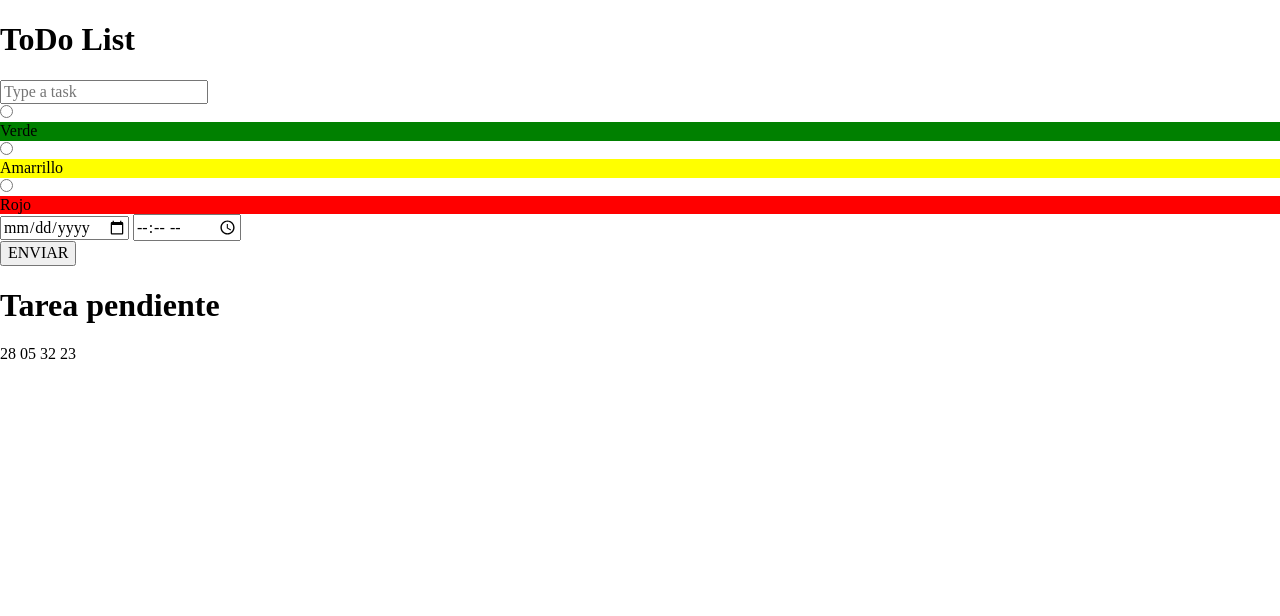
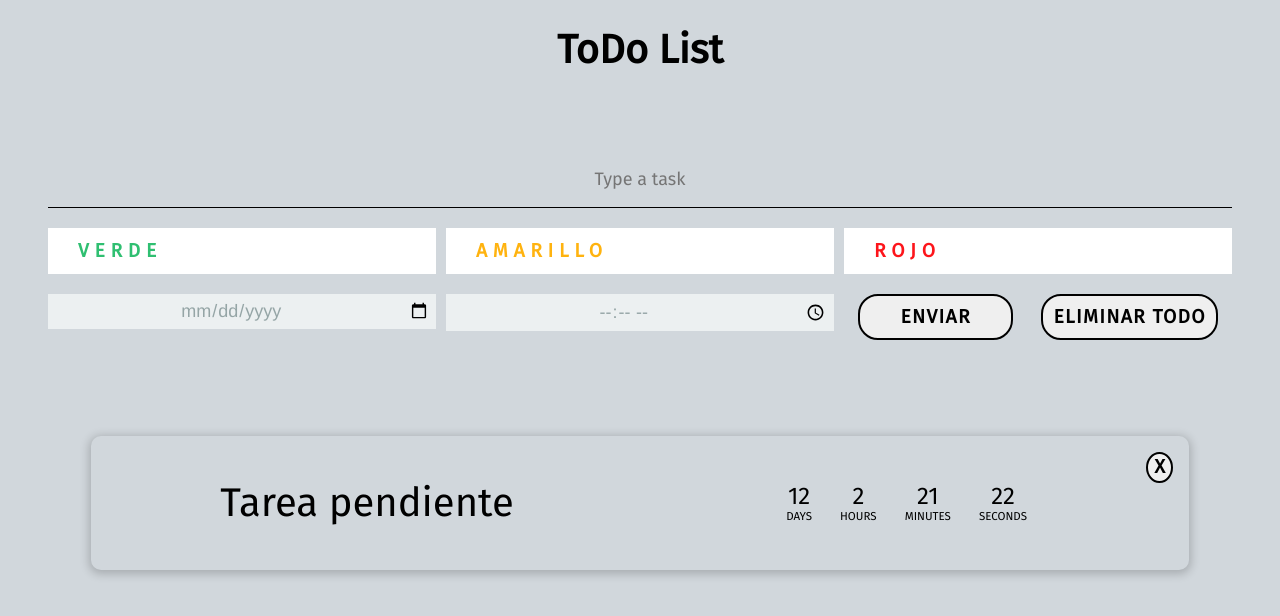
Before and after one commit to RafaelRamosR/todo-list, a plain HTML site: page index.html in a window 1280 px wide. Drawn offline with Linux system fonts and the light colour scheme.

Commit message:
Estilos CSS

```diff
--- a/index.html
+++ b/index.html
@@ -6,7 +6,8 @@
   <meta name="viewport" content="width=device-width, initial-scale=1.0">
   <meta http-equiv="X-UA-Compatible" content="ie=edge">
   <link rel="stylesheet" href="./public/css/normalize.css">
-  <!-- <link rel="stylesheet" href="./public/css/styles.css"> -->
+  <link rel="stylesheet" href="./public/css/styles.css">
+  <link href="https://fonts.googleapis.com/css?family=Fira+Sans" rel="stylesheet">
   <title>ToDo List - Dorian Desings</title>
 </head>
 
@@ -14,54 +15,59 @@
   <div class="container">
     <h1>ToDo List</h1>
     <article class="row">
-      <form id="form" autocomplete="off">
+      <form class="form-main" id="form" autocomplete="off">
         <div class="form-group">
           <label for="typeTask">
             <input type="text" class="form-group-input" name="typeTask" placeholder="Type a task">
           </label>
         </div>
-        <div class="form-group">
-          <input class="form-group-radio" type="radio" name="radioColor" value="#008000">
-          <label class="form-group-label" for="radioColor">
-            <div style="background-color: green;">Verde</div>
-          </label>
+
+        <div class="form-group-radio">
+          <input id="radioColor1" type="radio" name="radioColor" value="green">
+          <label for="radioColor1">VERDE</label>
         </div>
-        <div class="form-group">
-          <input class="form-group-radio" type="radio" name="radioColor" value="#ffff00">
-          <label class="form-group-label" for="radioColor">
-            <div style="background-color: yellow;">Amarrillo</div>
-          </label>
+        <div class="form-group-radio">
+          <input id="radioColor2" type="radio" name="radioColor" value="yellow">
+          <label for="radioColor2">AMARILLO</label>
         </div>
-        <div class="form-group">
-          <input class="form-group-radio" type="radio" name="radioColor" value="#ff0000">
-          <label class="form-group-label" for="radioColor">
-            <div style="background-color: red;">Rojo</div>
-          </label>
+        <div class="form-group-radio">
+          <input id="radioColor3" type="radio" name="radioColor" value="red">
+          <label for="radioColor3">ROJO</label>
         </div>
-        <div class="form-group">
+
+        <div class="form-group-date">
           <input type="date" name="inputDate">
+        </div>
+        <div class="form-group-date">
           <input type="time" name="inputTime">
         </div>
-        <div class="form-group">
-          <input type="submit" class="btn-submit" value="ENVIAR">
+
+        <div class="form-group-btn">
+          <input type="submit" class="btn" value="ENVIAR">
+          <input type="button" class="btn" value="ELIMINAR TODO">
         </div>
       </form>
     </article>
+
     <article class="row viewTask">
       <div class="task">
         <div class="task-title">
           <h1>Tarea pendiente</h1>
         </div>
         <div class="task-date">
-          <span class="task-date-item" id="day">28</span>
-          <span class="task-date-item" id="hour">05</span>
-          <span class="task-date-item" id="minute">32</span>
-          <span class="task-date-item" id="second">23</span>
+          <ul>
+            <li><span id="days">12</span>days</li>
+            <li><span id="hours">2</span>Hours</li>
+            <li><span id="minutes">21</span>Minutes</li>
+            <li><span id="seconds">22</span>Seconds</li>
+          </ul>
         </div>
+        <input type="button" class="btn-delete" data-key="prueba" value="X">
       </div>
     </article>
   </div>
   <script src="./public/js/validate.js"></script>
   <script src="./public/js/scripts.js"></script>
 </body>
+
 </html>
--- a/public/css/styles.css
+++ b/public/css/styles.css
@@ -1,11 +1,12 @@
 :root {
-    --blck: #191f29;
-    --gry: #909397;
-    --wht: white;
-    --wht2: #aaaaaa;
-    --green: #00db25;
-    --yellow: #b3db00;
-    --red: #db5800;
+  --green: #2FBF71;
+  --yellow: #ffb30f;
+  --red: #FD151B;
+}
+
+body {
+  background-color: #D1D7DC;
+  font-family: 'Fira Sans', sans-serif;
 }
 
 .green {
@@ -21,23 +22,218 @@
 }
 
 .container {
-    display: grid;
-    grid-template-columns: 240px 1fr;
-    height: 100vh;
+  display: grid;
+  grid-template-columns: 1fr;
 }
 
 .container h1 {
-  font-size: 1rem;
-  text-transform: uppercase;
-  padding-bottom: 1rem;
-  border-bottom: 1px dotted var(--gry);
+  text-align: center;
+  font-size: 2.5rem;
 }
 
 .row {
-    background: var(--blck);
-    padding: 1rem;
-    color: var(--wht2);
-    font-size: 14px;
+  padding: 3rem;
+  font-size: 1.2em;
+}
+
+/* Form styles */
+.form-main {
+  display: grid;
+  grid-template-columns: repeat(3, 1fr);
+  grid-gap: 10px;
+  grid-auto-rows: minmax(auto);
+}
+
+.form-group:first-child {
+  grid-column: 1 / 4;
+  grid-row: 1;
+}
+
+.form-group-input {
+  width: 100%;
+  background: transparent;
+  border: 0;
+  border-bottom: 1px solid;
+  padding: 1em 0 0.8em;
+  text-align: center;
+  font-size: 18px;
+  font-family: inherit;
+  font-weight: 300;
+  line-height: 1.5;
+  color: inherit;
+  outline: none;
+}
+
+.form-group-radio {
+  background-color: #fff;
+  border-color: var(--yellow);
+  display: block;
+  margin: 10px 0;
+  position: relative;
+  overflow: hidden;
+}
+
+.form-group-radio input {
+  width: 32px;
+  height: 32px;
+  z-index: 2;
+  position: absolute;
+  right: 30px;
+  top: 50%;
+  cursor: pointer;
+  visibility: hidden;
+}
+
+.form-group-radio label {
+  padding: 12px 30px;
+  width: 100%;
+  display: block;
+  text-align: left;
+  cursor: pointer;
+  position: relative;
+  z-index: 2;
+  overflow: hidden;
+  letter-spacing: .3em;
+  font-weight: 700;
+}
+
+.form-group-radio label[for="radioColor1"] {
+  color: var(--green);
+}
+.form-group-radio label[for="radioColor2"] {
+  color: var(--yellow);
+}
+.form-group-radio label[for="radioColor3"] {
+  color: var(--red);
+}
+
+.form-group-radio input:checked~label {
+  color: #fff;
+  transition: all 0.5s ease-out;
+}
+.form-group-radio :checked~label[for="radioColor1"] {
+  background-color: var(--green);
+}
+.form-group-radio :checked~label[for="radioColor2"] {
+  background-color: var(--yellow);
+}
+.form-group-radio :checked~label[for="radioColor3"] {
+  background-color: var(--red);
+}
+
+.form-group-btn {
+  display: flex;
+  flex-direction: row;
+  justify-content: space-around;
+}
+
+.form-group-date {
+  height: 32px;
+  color: #95a5a6;
+  margin-bottom: .4em;
+  font-family: "Helvetica", arial, sans-serif;
+
+}
+
+.form-group-date input {
+  width: 97%;
+  appearance: none;
+  font-size: 18px;
+  border: 1px solid #ecf0f1;
+  background-color: #ecf0f1;
+  padding: 5px;
+  margin-bottom: .5em;
+  display: inline-block;
+  visibility: visible;
+  color: #95a5a6;
+  box-shadow: none;
+  text-align:center;
+}
+
+.btn {
+  letter-spacing: .07em;
+  font-weight: 700;
+  min-width: 40%;
+  padding: 10px;
+  border-width: 2px;
+  border-style: solid;
+  border-radius: 20px / 20px;
+  outline: none;
+}
+
+.btn-delete {
+  height: 30%;
+  text-align: center;
+  font-weight: 700;
+  border-width: 2px;
+  border-style: solid;
+  border-radius: 100%;
+  cursor: pointer;
+}
+
+/* Task card */
+.viewTask {
+  display: flex;
+  flex-direction: column;
+  align-items: center;
+}
+
+.task {
+  width: 90%;
+  padding: 1rem;
+  margin-bottom: 1.5em;
+  border-radius: 10px;
+  box-shadow: 0 2px 10px 2px rgba(0, 0, 0, 0.2);
+  display: flex;
+  flex-direction: row;
+}
+
+.task-title {
+  width: 50%;
+  margin: auto;
+  text-align: center;
+}
+
+.task-title h1 {
+  font-weight: normal;
+}
+
+.task-date {
+  width: 50%;
+  margin: auto;
+  text-align: center;
+}
+
+.task-date li {
+  display: inline-block;
+  font-size: .6em;
+  list-style-type: none;
+  padding: 1em;
+  text-transform: uppercase;
+}
+
+.task-date span {
+  display: block;
+  font-size: 1.5rem;
+}
+
+.error-message {
+  color: var(--red);
+}
+
+/* Responsive */
+@media (max-width: 800px) {
+  .form-main {
     display: grid;
-    grid-auto-rows: 55px 1fr 30px;
+    grid-template-columns: 1fr;
+    grid-template-rows: auto 1fr auto;
+  }
+  .form-group:first-child {
+    grid-column: 1;
+    grid-row: 1;
+  }
+  .btn {
+    width: 100%;
+    margin: .3em;
+  }
 }
--- a/public/js/scripts.js
+++ b/public/js/scripts.js
@@ -42,12 +42,13 @@ divTask.addEventListener('click', (e) => {
 const insertData = (data) => {
   const contentTask = document.createElement("div")
   contentTask.classList.add("task")
+  contentTask.classList.add(`${data.color}`)
   contentTask.innerHTML = `
-    <div class="task-title" style="background-color:${data.color}">
+    <div class="task-title">
       <h1>${data.task}</h1>
     </div>
-    <div class="task-date" style="background-color:${data.newColor}">
-      <span class="task-date-item" id="day">${data.date}</span>
+    <div class="task-date">
+      <span class="task-date-item" id="day">${data.date}${data.time}</span>
     </div>
     <input type="button" class="btn-delete" data-key="${data.id}" value="X">
   `
```
Also changed, not shown: 1 other file.
